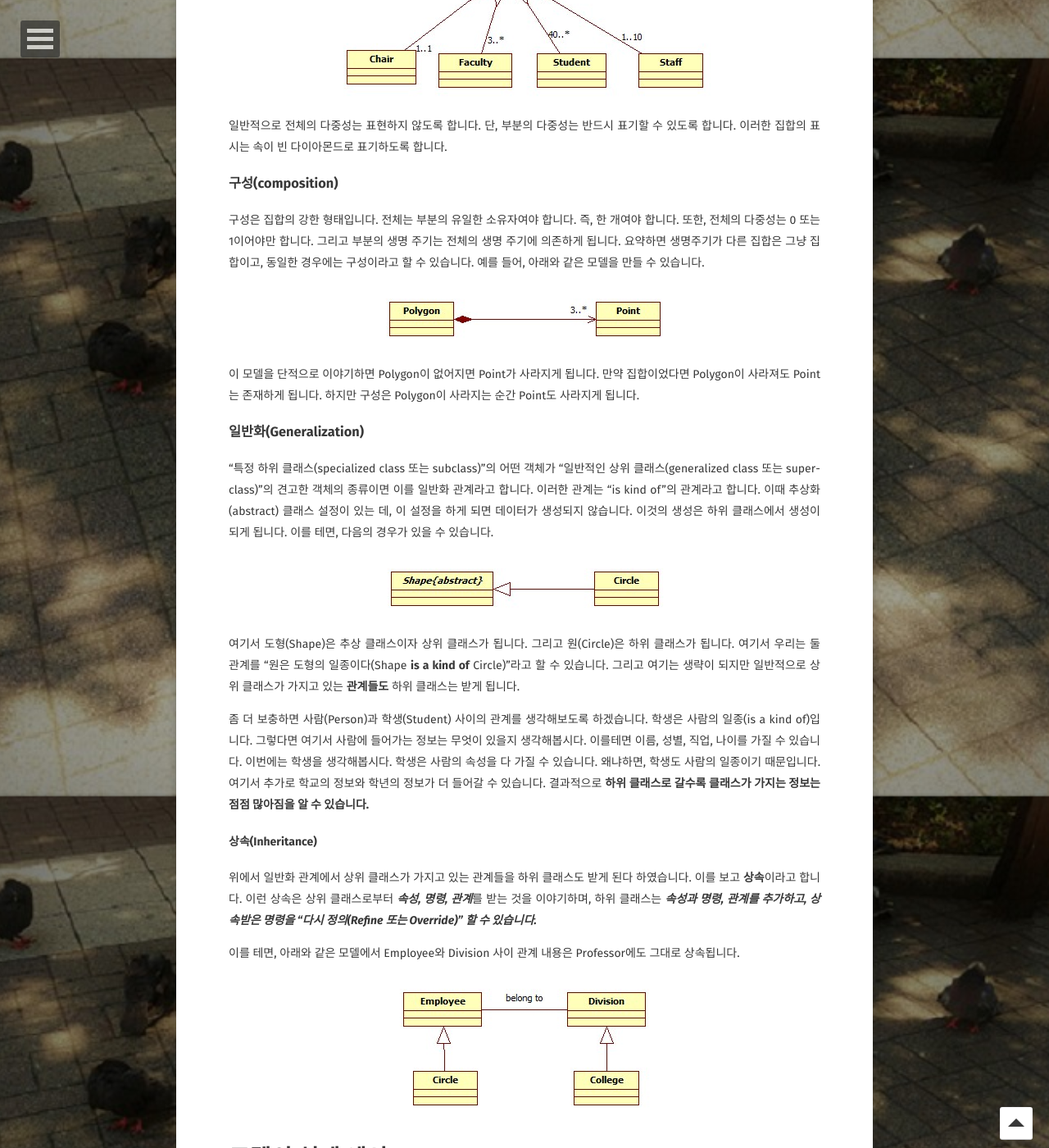
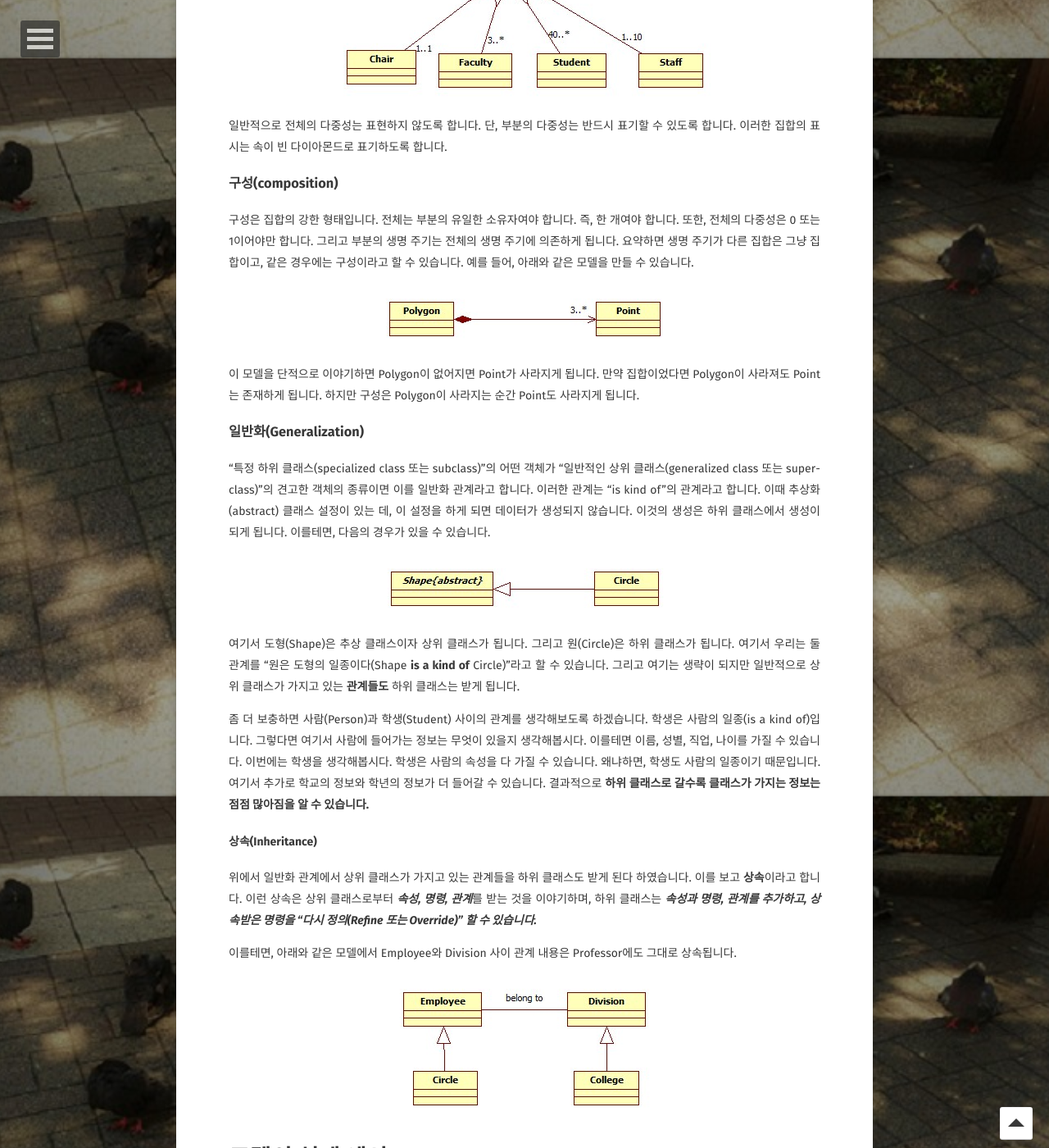
Before and after one commit to BlaCkinkGJ/blackinkgj.github.io, a Jekyll site: the page built from _posts/2018-database/2018-09-30-Database_2.md, in a window 1280 px wide and 1400 px high, scrolled down 4429 px. Shown: the whole window at 82% size. Built offline with Jekyll 4.4.1, drawn with Linux system fonts in a browser that asks for light colours; some web fonts are replaced; comment, search, counter and statistics services are not loaded; some of the changed text lies outside the part shown.

Commit message:
맞춤법 검사(ongoing)
맞춤법 검사(ongoing)

```diff
--- a/_posts/2018-database/2018-09-30-Database_2.md
+++ b/_posts/2018-database/2018-09-30-Database_2.md
@@ -57,7 +57,7 @@ UML 클래스 다이어그램을 그리는 데 있어서 가장 중요 개체는
 - 구조적 관계 (어떤 클래스에서 파생된 객체들과 다른 클래스에서 파생된 개체들 사이의 연결)
 
 ### Example
-실제 예시를 보면서 어떻게 UML이 구축되는 지 알아보도록 하겠습니다. 먼저 아래와 같은 연관이 있다고 하겠습니다.
+실제 예시를 보면서 어떻게 UML이 구축되는지 알아보도록 하겠습니다. 먼저 아래와 같은 연관이 있다고 하겠습니다.
 
 ![association img](/assets/img/res/2018-database/DB2/sample.PNG)
 
@@ -95,7 +95,7 @@ UML 클래스 다이어그램을 그리는 데 있어서 가장 중요 개체는
 요약하자면 다이어그램을 그릴 때 **동사**를 사용하면 **연관**을 의미하고, **명사**를 사용하면 **클래스**를 의미하게 됩니다.
 
 ### 다중성(Multiplicity or Cardinality)
-다중성의 정의는 하나의 연관 안에서 임의의 인스턴스에 대해서 연관된 인스턴스들의 수를 의미합니다. 이것들은 연결이 필수인지 아닌지를 나타내면서 연결되는 인스터스들의 최소, 최댓값을 알려줍니다. 이러한 다중성의 표현은 아래와 같습니다. 표기를 하지 않는 경우에는 최소, 최대 1을 의미합니다.
+다중성의 정의는 하나의 연관 안에서 임의의 인스턴스에 대해서 연관된 인스턴스들의 수를 의미합니다. 이것들은 연결이 필수인지 아닌지를 나타내면서 연결되는 인스터스들의 최소, 최댓값을 알려줍니다. 이러한 다중성의 표현은 아래와 같습니다. 표기하지 않을 때는 최소, 최대 1을 의미합니다.
 
 | 항목 | 표기법 |
 |------|-|
@@ -113,7 +113,7 @@ UML 클래스 다이어그램을 그리는 데 있어서 가장 중요 개체는
 ![association img](/assets/img/res/2018-database/DB2/association.jpg)
 
 ### 집합(Aggregation)
-집합은 여러 개를 하나로 합치는 것을 의미하며, 여러 관계 정의 중 하나라고 볼 수 있습니다. 이런 모델은 “is part-part of” 관계를 만족하며 여기서 상위 클래스를 **전체(Whole)**라 하고 하위 클래스를 **부분(Part)**이라 합니다. 또한, 전체는 일반적으로 <U>한 개</U>입니다.. 이에 따라 아래와 같은 모델이 구현 가능합니다.
+집합은 여러 개를 하나로 합치는 것을 의미하며, 여러 관계 정의 중 하나라고 볼 수 있습니다. 이런 모델은 “is part-part of” 관계를 만족하며 여기서 상위 클래스를 **전체(Whole)**라 하고 하위 클래스를 **부분(Part)**이라 합니다. 또한, 전체는 일반적으로 <U>한 개</U>입니다. 이에 따라 아래와 같은 모델이 구현 가능합니다.
 
 ![aggregation img](/assets/img/res/2018-database/DB2/aggregation.jpg)
 
@@ -121,14 +121,14 @@ UML 클래스 다이어그램을 그리는 데 있어서 가장 중요 개체는
 
 ### 구성(composition)
 
-구성은 집합의 강한 형태입니다. 전체는 부분의 유일한 소유자여야 합니다. 즉, 한 개여야 합니다. 또한, 전체의 다중성는 0 또는 1이어야만 합니다. 그리고 부분의 생명 주기는 전체의 생명 주기에 의존하게 됩니다. 요약하면 생명주기가 다른 집합은 그냥 집합이고, 동일한 경우에는 구성이라고 할 수 있습니다. 예를 들어, 아래와 같은 모델을 만들 수 있습니다.
+구성은 집합의 강한 형태입니다. 전체는 부분의 유일한 소유자여야 합니다. 즉, 한 개여야 합니다. 또한, 전체의 다중성은 0 또는 1이어야만 합니다. 그리고 부분의 생명 주기는 전체의 생명 주기에 의존하게 됩니다. 요약하면 생명 주기가 다른 집합은 그냥 집합이고, 같은 경우에는 구성이라고 할 수 있습니다. 예를 들어, 아래와 같은 모델을 만들 수 있습니다.
 
 ![composition img](/assets/img/res/2018-database/DB2/composition.jpg)
 
 이 모델을 단적으로 이야기하면 Polygon이 없어지면 Point가 사라지게 됩니다. 만약 집합이었다면 Polygon이 사라져도 Point는 존재하게 됩니다. 하지만 구성은 Polygon이 사라지는 순간 Point도 사라지게 됩니다.
 
 ### 일반화(Generalization)
-“특정 하위 클래스(specialized class 또는 subclass)”의 어떤 객체가 “일반적인 상위 클래스(generalized class 또는 super-class)”의 견고한 객체의 종류이면 이를 일반화 관계라고 합니다. 이러한 관계는 “is kind of”의 관계라고 합니다. 이때 추상화(abstract) 클래스 설정이 있는 데, 이 설정을 하게 되면 데이터가 생성되지 않습니다. 이것의 생성은 하위 클래스에서 생성이 되게 됩니다. 이를 테면, 다음의 경우가 있을 수 있습니다.
+“특정 하위 클래스(specialized class 또는 subclass)”의 어떤 객체가 “일반적인 상위 클래스(generalized class 또는 super-class)”의 견고한 객체의 종류이면 이를 일반화 관계라고 합니다. 이러한 관계는 “is kind of”의 관계라고 합니다. 이때 추상화(abstract) 클래스 설정이 있는 데, 이 설정을 하게 되면 데이터가 생성되지 않습니다. 이것의 생성은 하위 클래스에서 생성이 되게 됩니다. 이를테면, 다음의 경우가 있을 수 있습니다.
 
 ![generalization img](/assets/img/res/2018-database/DB2/generalization.jpg)
 
@@ -140,7 +140,7 @@ UML 클래스 다이어그램을 그리는 데 있어서 가장 중요 개체는
 
 위에서 일반화 관계에서 상위 클래스가 가지고 있는 관계들을 하위 클래스도 받게 된다 하였습니다. 이를 보고 **상속**이라고 합니다. 이런 상속은 상위 클래스로부터 ***속성, 명령, 관계***를 받는 것을 이야기하며, 하위 클래스는 ***속성과 명령, 관계를 추가하고, 상속받은 명령을 “다시 정의(Refine 또는 Override)” 할 수 있습니다.***
 
-이를 테면, 아래와 같은 모델에서 Employee와 Division 사이 관계 내용은 Professor에도 그대로 상속됩니다.
+이를테면, 아래와 같은 모델에서 Employee와 Division 사이 관계 내용은 Professor에도 그대로 상속됩니다.
 
 ![inheritance img](/assets/img/res/2018-database/DB2/inheritance.jpg)
 
```
Also changed, not shown: other parts of _posts/2018-database/2018-09-30-Database_2.md (+2 -2 lines).
